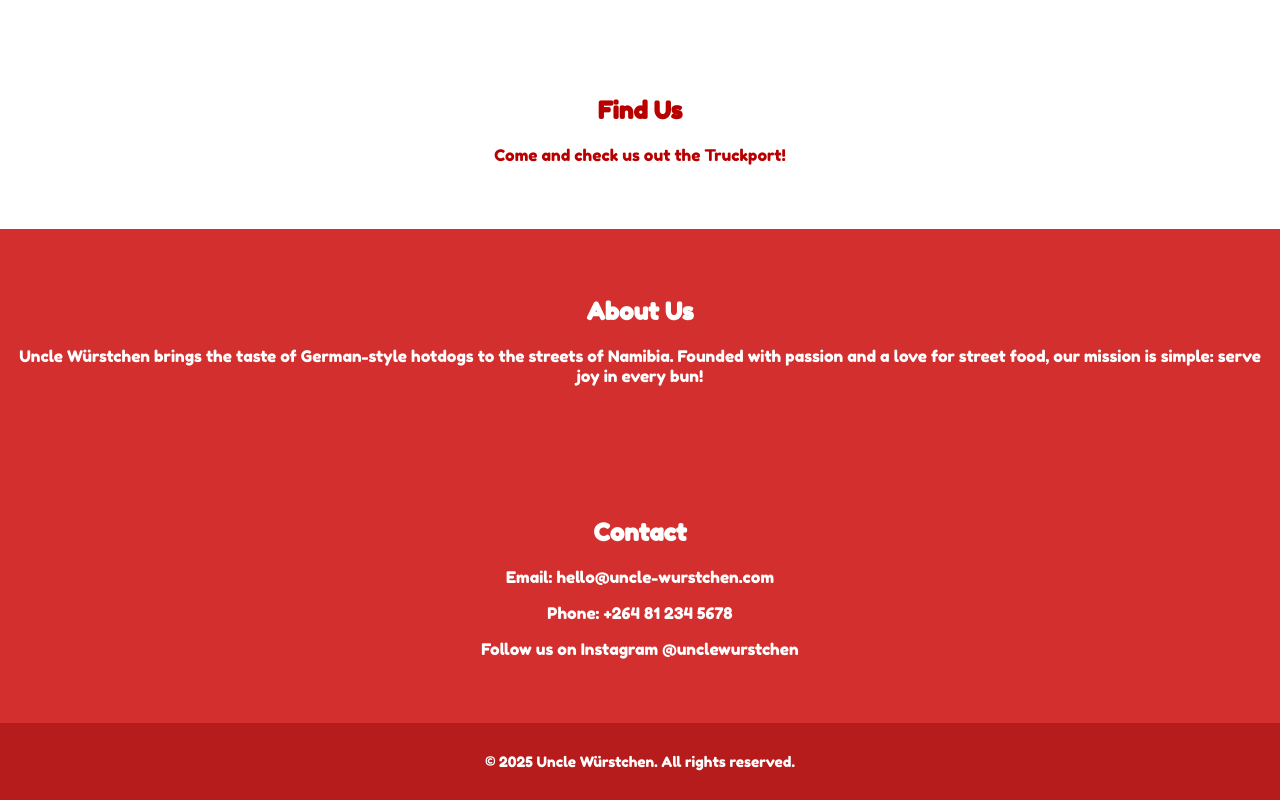
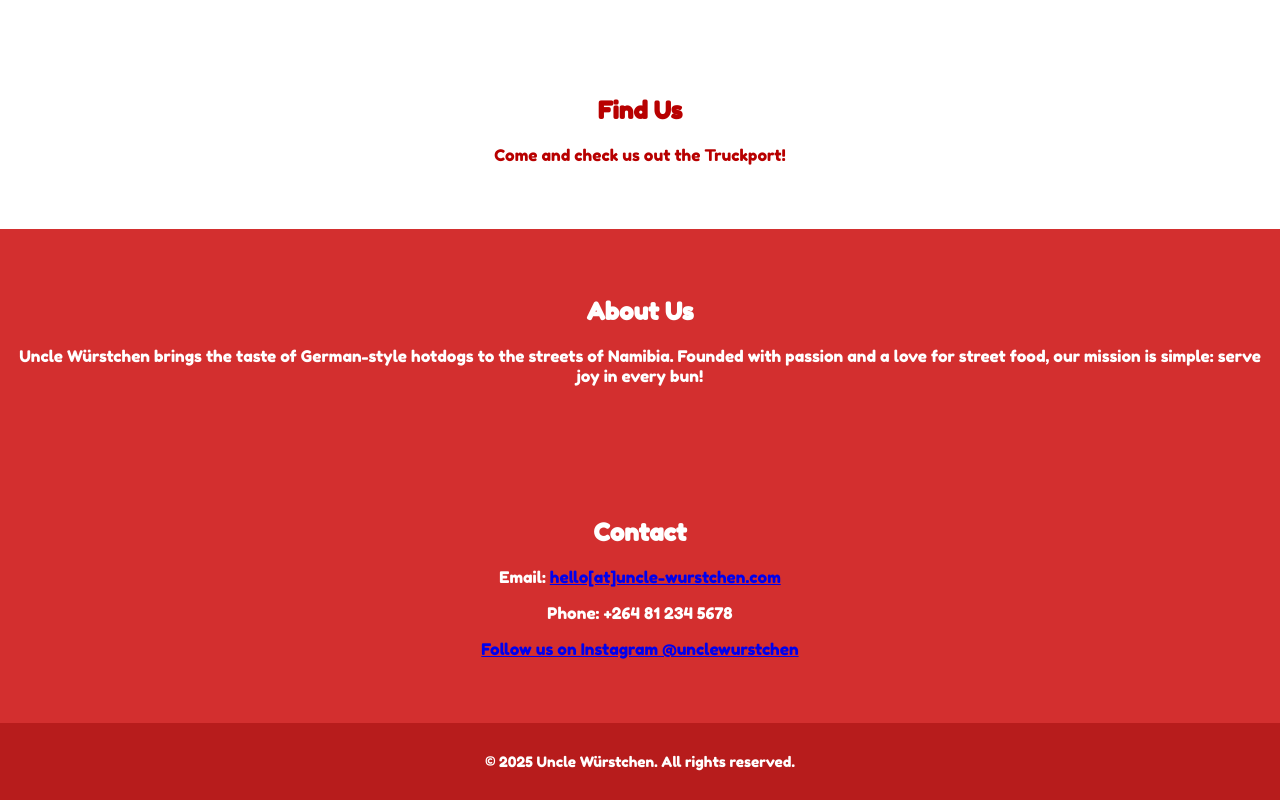
Before and after one commit to Doorriiaann/Uncle, a plain HTML site: page index.html in a window 1280 px wide. Shown: the part 1216-2016 px from the top of the page. Drawn offline with Linux system fonts and the light colour scheme.

Commit message:
v3.2 added mailto and insta hyperlinks

```diff
--- a/index.html
+++ b/index.html
@@ -133,9 +133,9 @@
 
 <section class="contact" id="contact">
     <h2>Contact</h2>
-    <p>Email: hello@uncle-wurstchen.com</p>
+    <p>Email: <a href="mailto:hello@uncle-wurstchen.com">hello[at]uncle-wurstchen.com</a></p>
     <p>Phone: +264 81 234 5678</p>
-    <p>Follow us on Instagram @unclewurstchen</p>
+    <p><a href="https://www.instagram.com/unclewurstchen/">Follow us on Instagram @unclewurstchen</a></p>
 </section>
 
 <footer>
```
